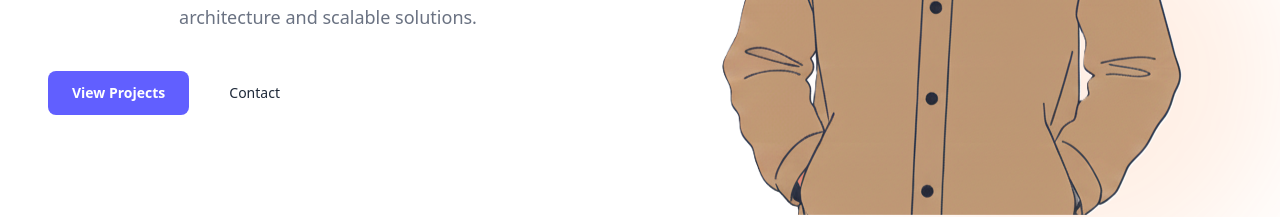
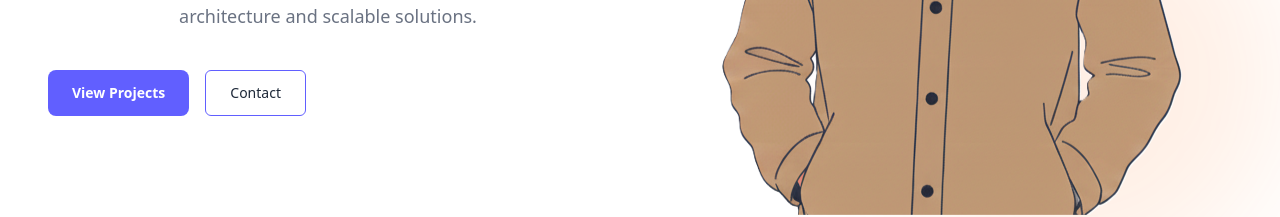
Before and after one commit to Brahian117/Portfolio, a React (Vite) app: page / in a window 1280 px wide. Shown: the part 523-740 px from the top of the page. Built offline with nearby package versions, Linux system fonts and the light colour scheme.

Commit message:
favicon added, btn-ghost modified, css improved

```diff
--- a/index.html
+++ b/index.html
@@ -2,7 +2,7 @@
 <html lang="en">
   <head>
     <meta charset="UTF-8" />
-    <link rel="icon" type="image/svg+xml" href="/brahLogo.svg" />
+    <link rel="icon" type="image/svg+xml" href="/src/assets/favicon.svg" />
     <meta name="viewport" content="width=device-width, initial-scale=1.0" />
     <title>Brahian Cruz</title>
   </head>
--- a/src/components/sections/About/About.tsx
+++ b/src/components/sections/About/About.tsx
@@ -13,7 +13,7 @@ export const About = () => {
   return (
     <section
       id="about"
-      className="scroll-mt-24 min-h-screen flex flex-col justify-center items-center text-center px-6 sm:px-12 md:px-24 py-12
+      className="scroll-mt-24 min-h-screen flex flex-col justify-center items-center text-center px-6 sm:px-12 md:px-24 py-10
                  bg-surface-light dark:bg-surface-dark
                  text-text-light dark:text-text-dark"
     >
@@ -26,7 +26,7 @@ export const About = () => {
       </h2>
 
       <div className="flex flex-col md:flex-row items-center gap-12 w-full max-w-6xl">
-        {/* LEFT: Texto */}
+
         <div className="flex-1 flex flex-col gap-6 text-center md:text-left">
           {aboutParagraphs.map((para, index) => (
             <motion.p
@@ -41,7 +41,6 @@ export const About = () => {
           ))}
         </div>
 
-        {/* RIGHT: Avatar animado */}
         <div className="flex-1 flex justify-center md:justify-end">
           <motion.div
             className="w-64 h-64 rounded-full overflow-hidden shadow-xl"
@@ -59,7 +58,7 @@ export const About = () => {
           href="https://github.com/brahian117"
           target="_blank"
           rel="github Brahian Cruz"
-          className="hover:text-primary transition-colors"
+          className="card-social"
         >
           <FaGithub />
         </a>
@@ -67,13 +66,13 @@ export const About = () => {
           href="https://www.linkedin.com/in/brahiancruzg/"
           target="_blank"
           rel="Linkedin Brahian Cruz"
-          className="hover:text-primary transition-colors"
+          className="card-social"
         >
           <FaLinkedin />
         </a>
         <a
           href="mailto:brahiancruz@gmail.com"
-          className="hover:text-primary transition-colors"
+          className="card-social"
           rel="Email to Brahian Cruz"
 
         >
@@ -84,7 +83,6 @@ export const About = () => {
   );
 };
 
-// Función para resaltar palabras clave
 const keywords = ['Brahian', 'developer', 'front-end', 'full-stack', 'Australian Shepherd', 'technologies'];
 function highlightKeywords(text: string) {
   const parts = text.split(new RegExp(`(${keywords.join('|')})`, 'gi'));
--- a/src/components/sections/Hero/Hero.tsx
+++ b/src/components/sections/Hero/Hero.tsx
@@ -1,14 +1,14 @@
-import { useScroll } from '../../../hooks/useScroll'
-import { useEffect, useState } from 'react'
-import { HeroRight } from '../../ui/HeroRight'
+import { useScroll } from "../../../hooks/useScroll";
+import { useEffect, useState } from "react";
+import { HeroRight } from "../../ui/HeroRight";
 
 export const Hero = () => {
-  const { scrollTo } = useScroll()
-  const [show, setShow] = useState(false)
+  const { scrollTo } = useScroll();
+  const [show, setShow] = useState(false);
 
   useEffect(() => {
-    setTimeout(() => setShow(true), 100) // animación con retraso
-  }, [])
+    setTimeout(() => setShow(true), 100);
+  }, []);
 
   return (
     <section
@@ -17,19 +17,16 @@ export const Hero = () => {
                  bg-surface-light dark:bg-surface-dark
                  text-text-light dark:text-text-dark"
     >
-      {/* Background decorativo */}
       <div className="absolute inset-0 pointer-events-none">
         <div className="absolute -top-32 -left-32 w-125 h-125 rounded-full bg-primary/10 blur-3xl" />
         <div className="absolute bottom-0 right-0  w-100 h-100 rounded-full bg-accent-light/10 blur-3xl" />
       </div>
 
       <div className="relative max-w-7xl mx-auto px-6 py-24 grid md:grid-cols-2 gap-16 items-center">
-
-        {/* LEFT: Texto */}
         <div>
           <h1
             className={`text-5xl md:text-6xl font-semibold tracking-tight leading-tight transform transition-all duration-700 ${
-              show ? 'opacity-100 translate-y-0' : 'opacity-0 translate-y-6'
+              show ? "opacity-100 translate-y-0" : "opacity-0 translate-y-6"
             }`}
           >
             Building modern <br />
@@ -39,7 +36,7 @@ export const Hero = () => {
 
           <p
             className={`mt-6 text-lg text-text-muted-light dark:text-text-muted-dark max-w-xl transform transition-all duration-700 delay-150 ${
-              show ? 'opacity-100 translate-y-0' : 'opacity-0 translate-y-6'
+              show ? "opacity-100 translate-y-0" : "opacity-0 translate-y-6"
             }`}
           >
             Full Stack Developer focused on clean UI, solid backend architecture
@@ -48,26 +45,27 @@ export const Hero = () => {
 
           <div
             className={`mt-10 flex gap-4 transform transition-all duration-700 delay-300 ${
-              show ? 'opacity-100 translate-y-0' : 'opacity-0 translate-y-6'
+              show ? "opacity-100 translate-y-0" : "opacity-0 translate-y-6"
             }`}
           >
-            <button className="btn-primary px-6 py-3" onClick={() => scrollTo('projects')}>
+            <button
+              className="btn-primary px-6 py-3"
+              onClick={() => scrollTo("projects")}
+            >
               View Projects
             </button>
-            <button className="btn-ghost px-6 py-3" onClick={() => scrollTo('contact')}>
-              Contact
-            </button>
+            <a
+              href="https://github.com/brahian117"
+              target="_blank"
+              rel="github Brahian Cruz"
+              className="btn-ghost px-6 py-3"
+            >Contact</a>
           </div>
-
-
         </div>
-
-        {/* RIGHT: Mockup */}
-     <div className="relative">
-  <HeroRight />
-</div>
-
+        <div className="relative">
+          <HeroRight />
+        </div>
       </div>
     </section>
-  )
-}
+  );
+};
--- a/src/components/sections/Projects/Projects.tsx
+++ b/src/components/sections/Projects/Projects.tsx
@@ -5,7 +5,7 @@ export const Projects = () => {
   return (
     <section
       id="projects"
-      className="scroll-mt-24 min-h-screen py-12 px-6
+      className="min-h-screen scroll-mt-24  py-20 px-6
                  bg-surface-light dark:bg-surface-dark
                  text-text-light dark:text-text-dark"
     >
--- a/src/components/sections/Skills/Skills.tsx
+++ b/src/components/sections/Skills/Skills.tsx
@@ -33,7 +33,6 @@ const buildInitialPositions = (): SkillPosition[] => {
 };
 
 export const Skills = () => {
-  // ⚠️ useState initializer = se ejecuta UNA sola vez
   const [skills] = useState<SkillPosition[]>(buildInitialPositions);
 
   return (
@@ -50,15 +49,15 @@ export const Skills = () => {
         Technologies and tools I enjoy working with.
       </p>
 
-      {/* Canvas */}
-      <div className="relative w-full max-w-6xl h-[85vh] rounded-xl
+
+      <div className="relative w-full max-w-6xl h-100 rounded-xl
                       border border-border-light dark:border-border-dark
                       overflow-hidden">
         {skills.map(skill => (
           <motion.div
             key={skill.name}
             className="absolute rounded-full flex items-center justify-center
-                       shadow-lg cursor-pointer select-none"
+                       shadow-lg select-none"
             style={{
               width: 64,
               height: 64,
--- a/src/index.css
+++ b/src/index.css
@@ -2,7 +2,6 @@
 
 @custom-variant dark (&:where(.dark, .dark *));
 
-/* Variables de tema */
 @theme {
   --color-bg-light: theme(colors.gray.50);
   --color-bg-dark: theme(colors.slate.900);
@@ -29,7 +28,6 @@
 }
 
 @layer components {
-  /* Botón principal */
   .btn-primary {
     @apply inline-flex items-center justify-center
       rounded-lg px-4 py-3
@@ -40,30 +38,28 @@
       hover:bg-primary-hover
       hover:cursor-pointer
       hover:transform hover:-translate-y-1
-      hover:shadow-[0px_6px_20px_0px_rgba(91,110,225,0.25)];
+      hover:shadow-[0px_6px_20px_0px_rgba(91,110,225,0.25)]
+      dark:bg-primary-dark
+    dark:text-slate-900
+      dark:hover:bg-primary-dark-hover;
   }
 
-  .dark .btn-primary {
-    @apply bg-primary-dark text-slate-900 hover:bg-primary-dark-hover;
-  }
-
-  /* Botón ghost (header / links) */
   .btn-ghost {
     @apply inline-flex items-center justify-center
       rounded-md px-3 py-2
       text-sm font-medium
       text-text-light
       transition
+      border border-primary
       hover:bg-primary-hover
       hover:text-white
-      hover:cursor-pointer;
+      hover:cursor-pointer
+      hover:transform hover:-translate-y-1
+      hover:shadow-[0px_6px_20px_0px_rgba(91,110,225,0.25)]
+      dark:text-text-dark
+      dark:hover:bg-primary-hover;
   }
 
-  .dark .btn-ghost {
-    @apply text-text-dark hover:bg-primary-hover;
-  }
-
-  /* Header */
   .header-container {
     @apply fixed top-0 left-1/2 -translate-x-1/2 z-50
       bg-surface-light/80 dark:bg-surface-dark/70
@@ -79,27 +75,28 @@
   }
 
   .header-name {
-    @apply text-xl md:text-2xl font-semibold tracking-tight text-text-light dark:text-text-dark transition-colors;
-  }
-
-  .header-name:hover {
-    @apply text-primary hover:cursor-pointer;
+    @apply text-xl md:text-2xl font-semibold tracking-tight text-text-light dark:text-text-dark transition-colors
+    hover:text-primary hover:cursor-pointer;
   }
 
   .header-nav-btn {
-    @apply text-sm font-medium capitalize text-text-muted-light dark:text-text-muted-dark transition-colors;
-  }
-
-  .header-nav-btn:hover {
-    @apply text-primary hover:cursor-pointer;
+    @apply text-sm font-medium capitalize text-text-muted-light dark:text-text-muted-dark transition-colors
+    hover:text-primary hover:cursor-pointer;
   }
 
   .header-toggle-btn {
-    @apply p-2 rounded-lg text-text-muted-light dark:text-text-muted-dark transition-colors;
+    @apply p-2 rounded-lg text-text-muted-light dark:text-text-muted-dark transition-colors
+    hover:bg-surface-light/60
+    dark:hover:bg-surface-dark/60
+    hover:cursor-pointer;
   }
 
-  .header-toggle-btn:hover {
-    @apply text-primary bg-surface-light/60 dark:bg-surface-dark/60 hover:cursor-pointer;
+  .card-social {
+    @apply transition-colors
+    hover:cursor-pointer
+    hover:transform hover:-translate-y-1
+    hover:shadow-[0px_6px_20px_0px_rgba(91,110,225,0.25)]
+    hover:text-accent-light
+    dark:hover:text-accent-dark;
   }
-
 }
```
Also changed, not shown: src/assets/favicon.svg (added).
